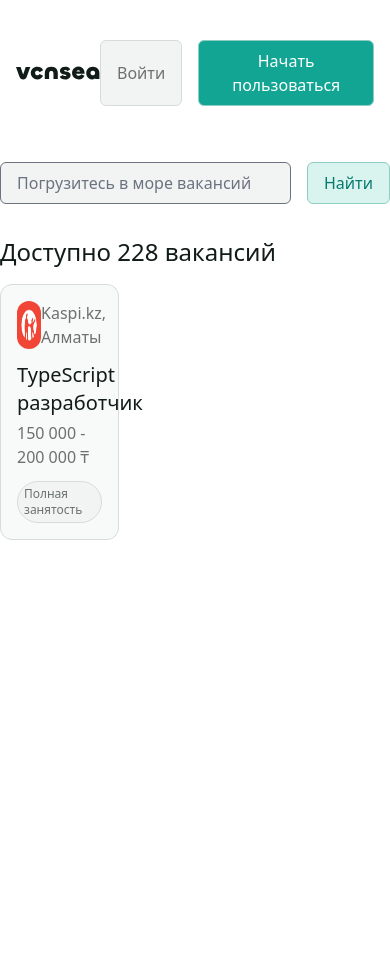
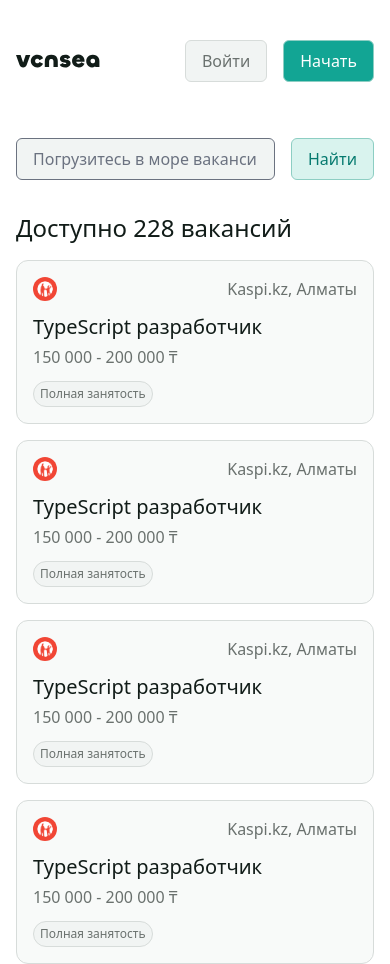
Before and after one commit to drakeaifoce/vcnsea, a Next.js app: page / in a window 390 px wide. Before the commit the page ends 844 px from the top, so only its background shows below. Built offline with nearby package versions, Linux system fonts and the light colour scheme.

Commit message:
Add mobile layout

```diff
--- a/app/layout.jsx
+++ b/app/layout.jsx
@@ -14,7 +14,8 @@
                 Войти
               </Button>
               <Button variant="primary" type="button">
-                Начать пользоваться
+                Начать{" "}
+                <span className="hidden md:inline-block">пользоваться</span>
               </Button>
             </div>
           </nav>
--- a/app/page.jsx
+++ b/app/page.jsx
@@ -4,7 +4,7 @@
 
 export default async function Index() {
   return (
-    <div className="container mx-auto">
+    <div className="container mx-auto px-4">
       {/* search */}
       <section className="flex flex-row mb-8">
         <form className="flex flex-row w-full gap-4">
@@ -28,7 +28,94 @@
       </h1>
 
       {/* cards */}
-      <section className="grid grid-cols-3 gap-4">
+      <section className="grid grid-cols-1 gap-4 md:grid-cols-2 lg:grid-cols-3">
+        <div className="border border-sage-7 bg-sage-2 rounded-xl">
+          <div className="flex flex-col gap-3 p-4">
+            <header className="flex flex-row justify-between">
+              <Image
+                src="/kaspi.png"
+                alt="company-name"
+                className="rounded-full"
+                height={24}
+                width={24}
+              />
+              <p className="text-sage-11 text-base font-normal">
+                Kaspi.kz, Алматы
+              </p>
+            </header>
+            <main className="flex flex-col gap-1">
+              <h3 className="text-xl font-medium text-sage-12">
+                TypeScript разработчик
+              </h3>
+              <p className="text-base font-medium text-sage-11">
+                150 000 - 200 000 ₸
+              </p>
+            </main>
+            <footer className="flex flex-row flex-wrap gap-1.5">
+              <div className="bg-sage-3 border border-sage-7 rounded-3xl py-1 px-1.5 text-sage-11 font-normal text-xs">
+                Полная занятость
+              </div>
+            </footer>
+          </div>
+        </div>
+        <div className="border border-sage-7 bg-sage-2 rounded-xl">
+          <div className="flex flex-col gap-3 p-4">
+            <header className="flex flex-row justify-between">
+              <Image
+                src="/kaspi.png"
+                alt="company-name"
+                className="rounded-full"
+                height={24}
+                width={24}
+              />
+              <p className="text-sage-11 text-base font-normal">
+                Kaspi.kz, Алматы
+              </p>
+            </header>
+            <main className="flex flex-col gap-1">
+              <h3 className="text-xl font-medium text-sage-12">
+                TypeScript разработчик
+              </h3>
+              <p className="text-base font-medium text-sage-11">
+                150 000 - 200 000 ₸
+              </p>
+            </main>
+            <footer className="flex flex-row flex-wrap gap-1.5">
+              <div className="bg-sage-3 border border-sage-7 rounded-3xl py-1 px-1.5 text-sage-11 font-normal text-xs">
+                Полная занятость
+              </div>
+            </footer>
+          </div>
+        </div>
+        <div className="border border-sage-7 bg-sage-2 rounded-xl">
+          <div className="flex flex-col gap-3 p-4">
+            <header className="flex flex-row justify-between">
+              <Image
+                src="/kaspi.png"
+                alt="company-name"
+                className="rounded-full"
+                height={24}
+                width={24}
+              />
+              <p className="text-sage-11 text-base font-normal">
+                Kaspi.kz, Алматы
+              </p>
+            </header>
+            <main className="flex flex-col gap-1">
+              <h3 className="text-xl font-medium text-sage-12">
+                TypeScript разработчик
+              </h3>
+              <p className="text-base font-medium text-sage-11">
+                150 000 - 200 000 ₸
+              </p>
+            </main>
+            <footer className="flex flex-row flex-wrap gap-1.5">
+              <div className="bg-sage-3 border border-sage-7 rounded-3xl py-1 px-1.5 text-sage-11 font-normal text-xs">
+                Полная занятость
+              </div>
+            </footer>
+          </div>
+        </div>
         <div className="border border-sage-7 bg-sage-2 rounded-xl">
           <div className="flex flex-col gap-3 p-4">
             <header className="flex flex-row justify-between">
```
